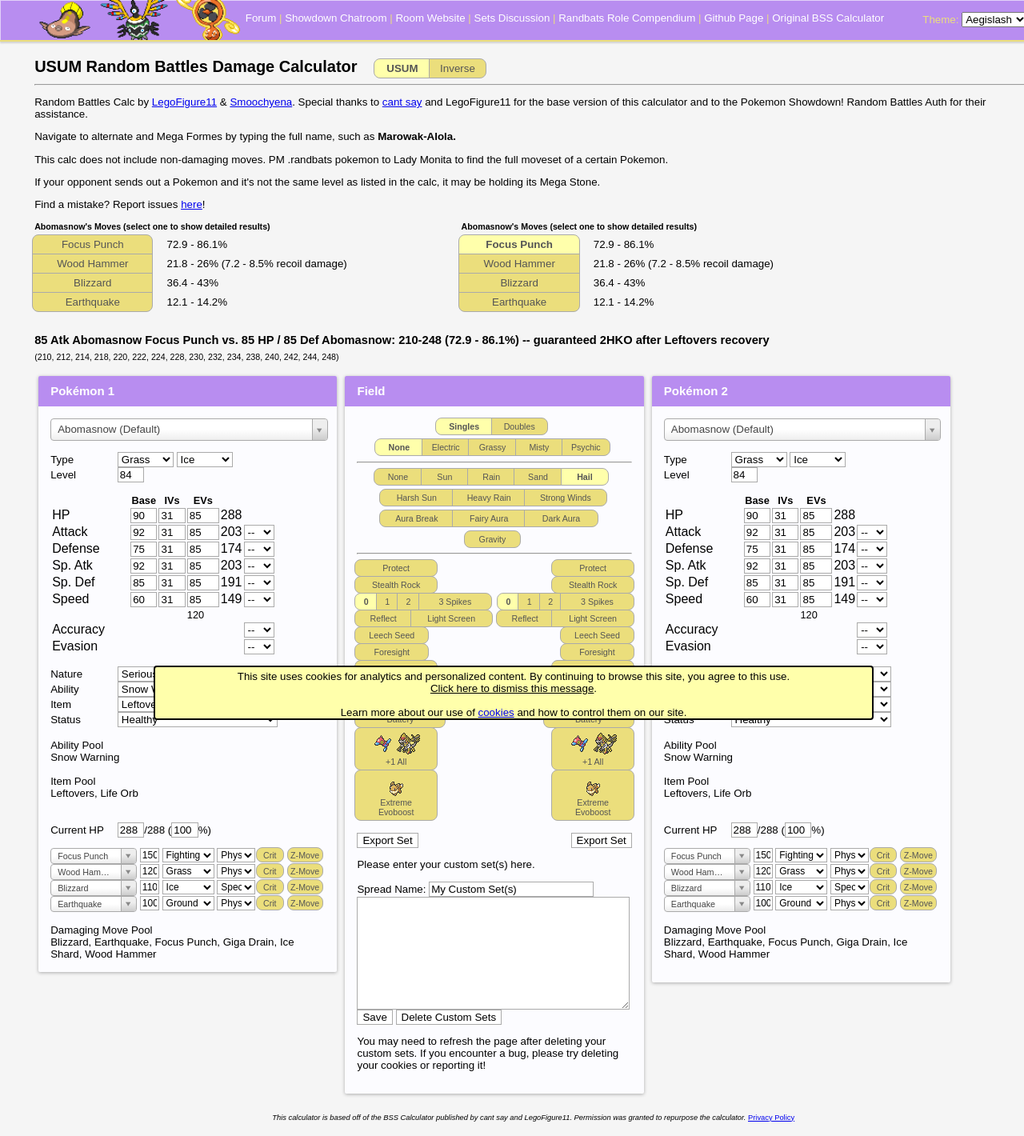
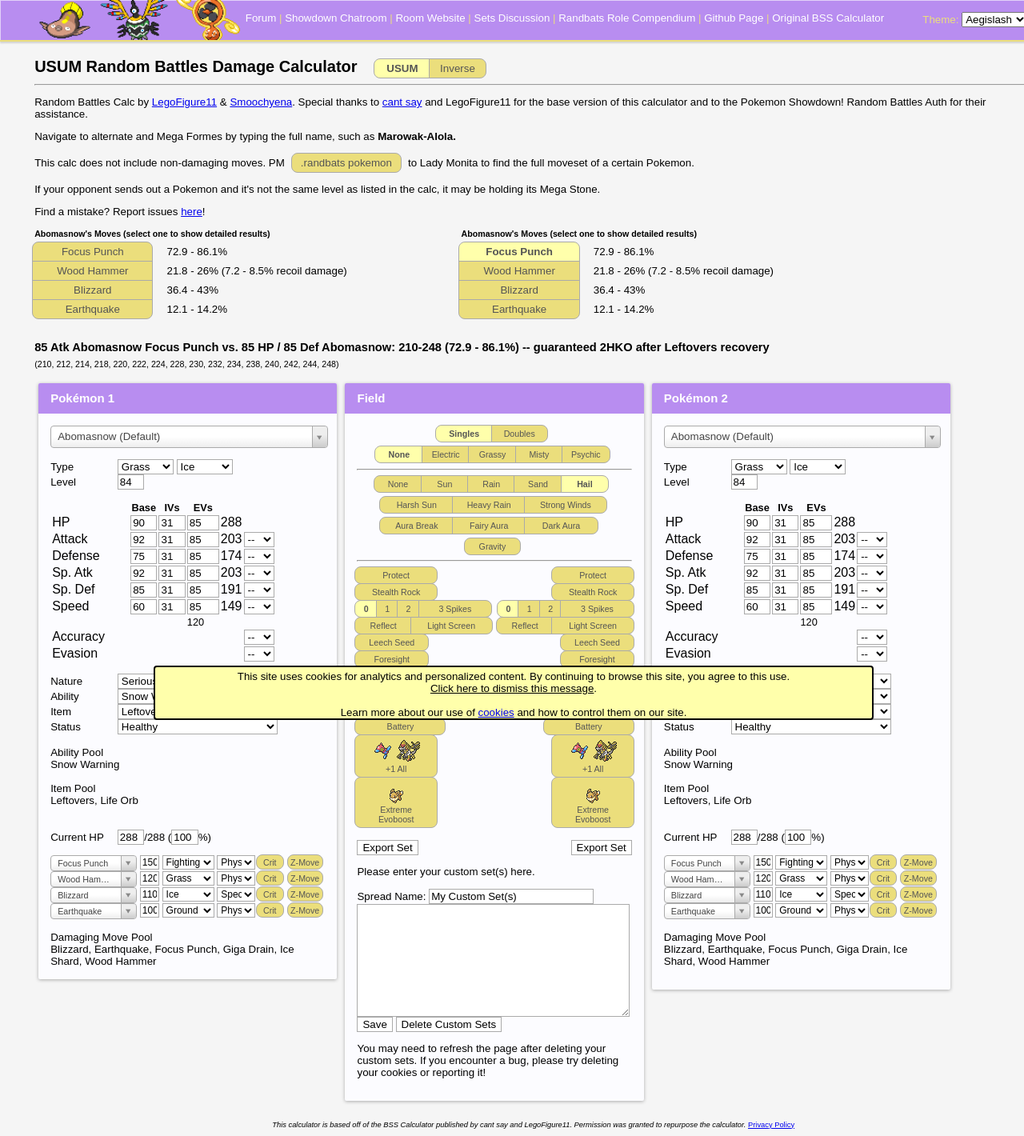
Before and after one commit to RandbatsCalc/randbatscalc.github.io, a Jekyll site: the page built from index.html, in a window 1280 px wide. Shown: the whole page at 80% size. Built offline with Jekyll 4.4.1, drawn with Linux system fonts in a browser that asks for light colours; nearby versions of some CDN libraries; some of the changed lines change nothing that is shown.

Commit message:
clarify monita

```diff
--- a/index.html
+++ b/index.html
@@ -14,13 +14,35 @@ title: Random Battles Damage Calc
 
 	</div>
 	<hr />
+	<script>
+		const copyToClipboard = str => {
+  		const el = document.createElement('textarea');  // Create a <textarea> element
+  		el.value = str;                                 // Set its value to the string that you want copied
+  		el.setAttribute('readonly', '');                // Make it readonly to be tamper-proof
+  		el.style.position = 'absolute';
+  		el.style.left = '-9999px';                      // Move outside the screen to make it invisible
+  		document.body.appendChild(el);                  // Append the <textarea> element to the HTML document
+  		const selected =
+    	document.getSelection().rangeCount > 0        // Check if there is any content selected previously
+      	? document.getSelection().getRangeAt(0)     // Store selection if found
+      	: false;                                    // Mark as false to know no selection existed before
+  		el.select();                                    // Select the <textarea> content
+  		document.execCommand('copy');                   // Copy - only works as a result of a user action (e.g. click events)
+  		document.body.removeChild(el);                  // Remove the <textarea> element
+  		if (selected) {                                 // If a selection existed before copying
+    		document.getSelection().removeAllRanges();    // Unselect everything on the HTML document
+    		document.getSelection().addRange(selected);   // Restore the original selection
+  		}
+		};
+</script>
 	<p>Random Battles Calc by <a href="https://www.smogon.com/forums/members/legofigure11.188833/">LegoFigure11</a> &amp; <a href="https://www.smogon.com/forums/members/smoochyena.463545/">Smoochyena</a>. Special thanks to <a href="https://www.smogon.com/forums/members/cant-say.158401/">cant
 			say</a> and LegoFigure11 for the base version of this calculator and to the Pokemon Showdown! Random Battles Auth for their assistance.
 	</p>
-	<p>Navigate to alternate and Mega Formes by typing the full name, such as <b>Marowak-Alola.</b>	</p>
-	<p>This calc does not include non-damaging moves. PM .randbats pokemon to Lady Monita to find the full moveset of a certain Pokemon. </p>
+	<p>Navigate to alternate and Mega Formes by typing the full name, such as <b>Marowak-Alola.</b> </p>
+	<p>This calc does not include non-damaging moves. PM &nbsp;&nbsp;<span class="btn btn-xxwide" onclick="copyToClipboard('/w ladymonita, .randbats stunfisk')">.randbats pokemon</span>&nbsp;&nbsp; to Lady Monita to find the full moveset of a certain
+		Pokemon. </p>
 	<p>If your opponent sends out a Pokemon and it's not the same level as listed in the calc, it may be holding its Mega Stone. </p>
-  <p>Find a mistake? Report issues <a href="https://www.smogon.com/forums/threads/3646468/">here</a>!</p>
+	<p>Find a mistake? Report issues <a href="https://www.smogon.com/forums/threads/3646468/">here</a>!</p>
 
 	<div class="move-result-group" title="Select a move to show detailed results.">
 		<div class="move-result-subgroup">
```
